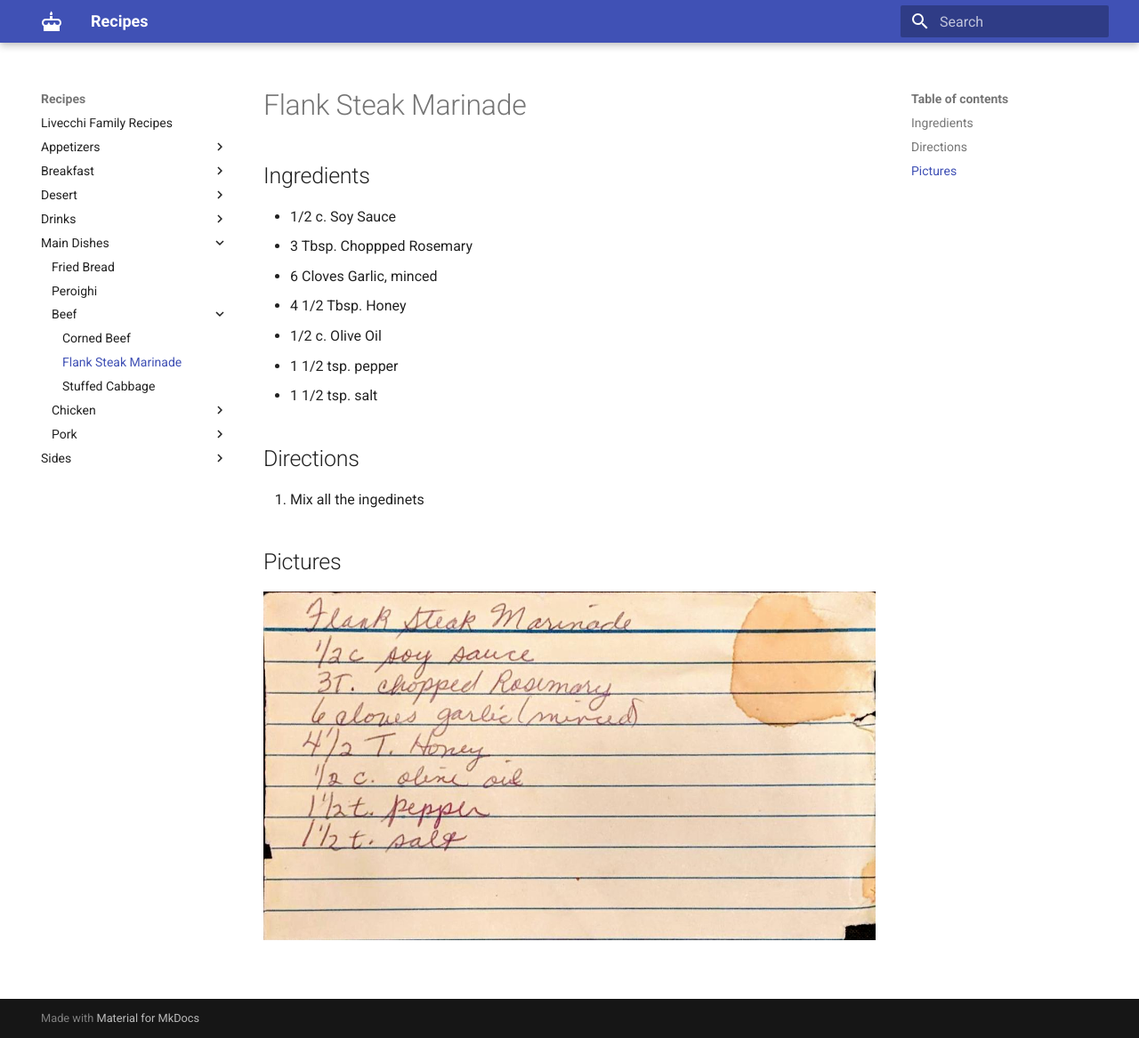
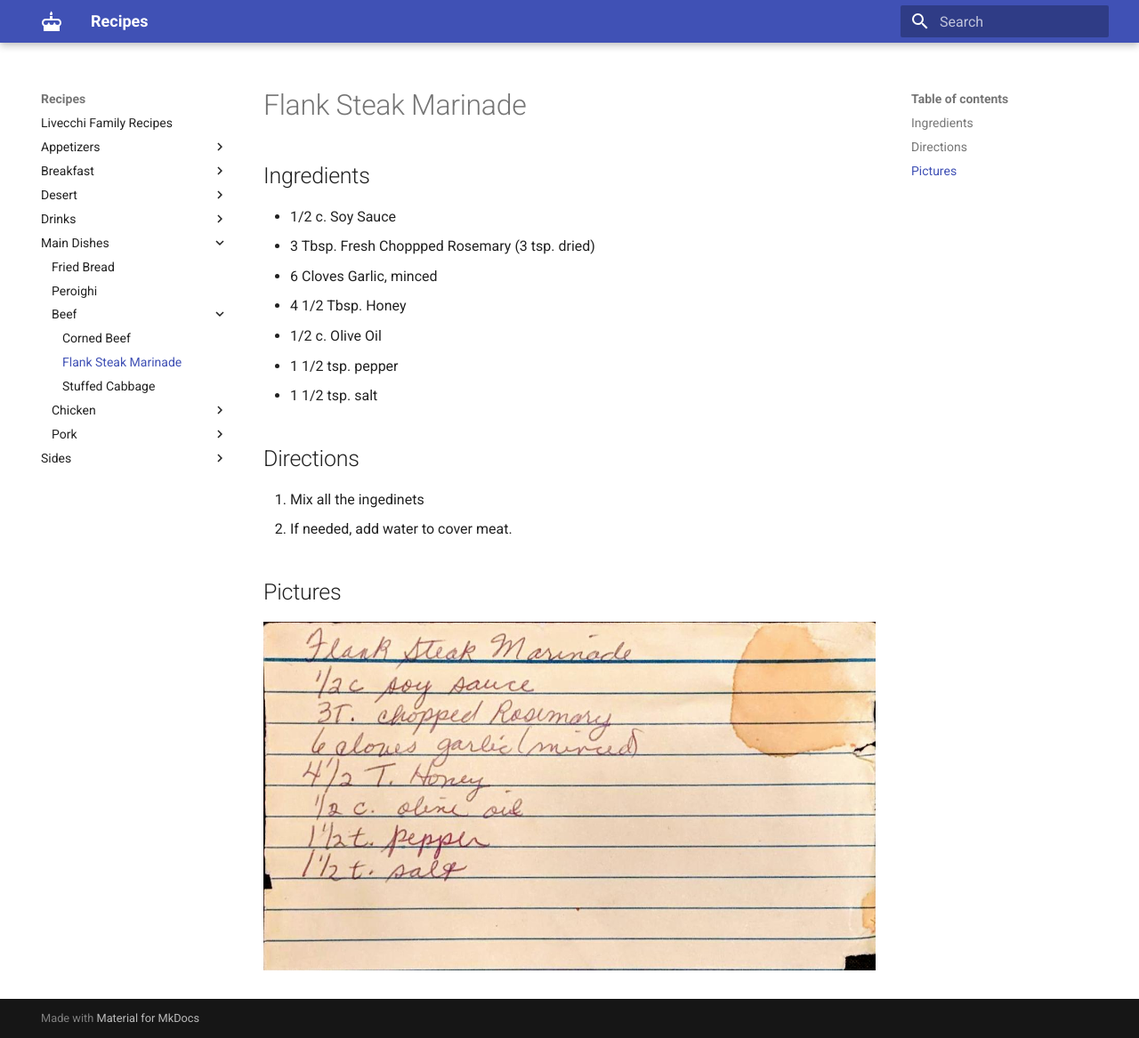
Before and after one commit to joewashear007/recipes, an MkDocs documentation site: the page built from recipes/Main Dishes/Beef/Flank Steak Marinade.md, in a window 1280 px wide and 1167 px high. Shown: the whole window at 89% size. Built offline with MkDocs 1.6.1 and Material for MkDocs 9.7.7, drawn with Linux system fonts in a browser that asks for light colours.

Commit message:
Added note to flank steak recipes

```diff
--- a/recipes/Main Dishes/Beef/Flank Steak Marinade.md
+++ b/recipes/Main Dishes/Beef/Flank Steak Marinade.md
@@ -1,11 +1,11 @@
-Flank  Steak Marinade
+Flank Steak Marinade
 ======================================================
 
 Ingredients
 ------------------------------------------------------
 
 * 1/2 c. Soy Sauce
-* 3 Tbsp. Choppped Rosemary
+* 3 Tbsp. Fresh Choppped Rosemary (3 tsp. dried)
 * 6 Cloves Garlic, minced
 * 4 1/2 Tbsp. Honey
 * 1/2 c. Olive Oil
@@ -16,6 +16,7 @@ Directions
 ------------------------------------------------------
 
 1. Mix all the ingedinets
+1. If needed, add water to cover meat.
 
 Pictures
 -----------------------------------------------------
```
